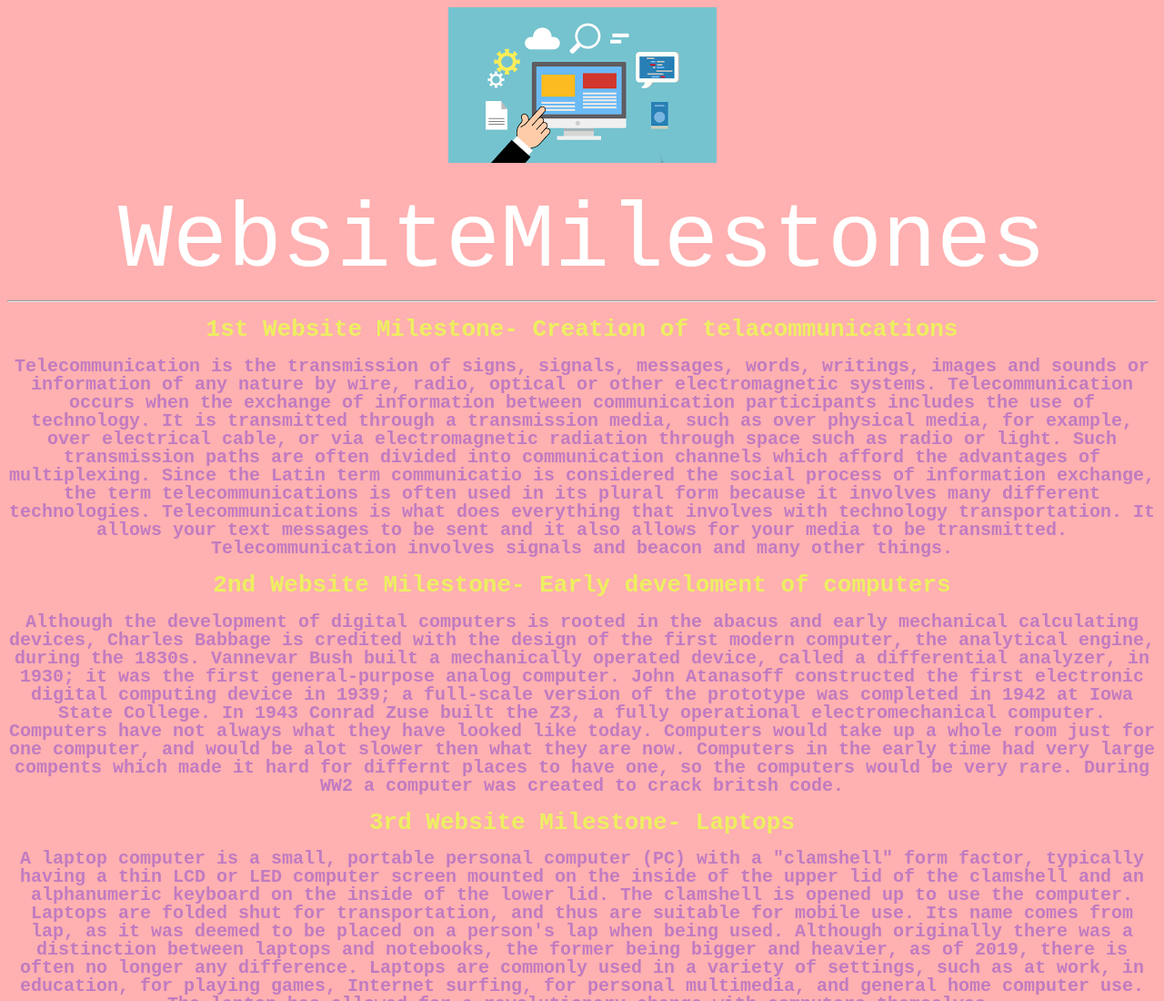
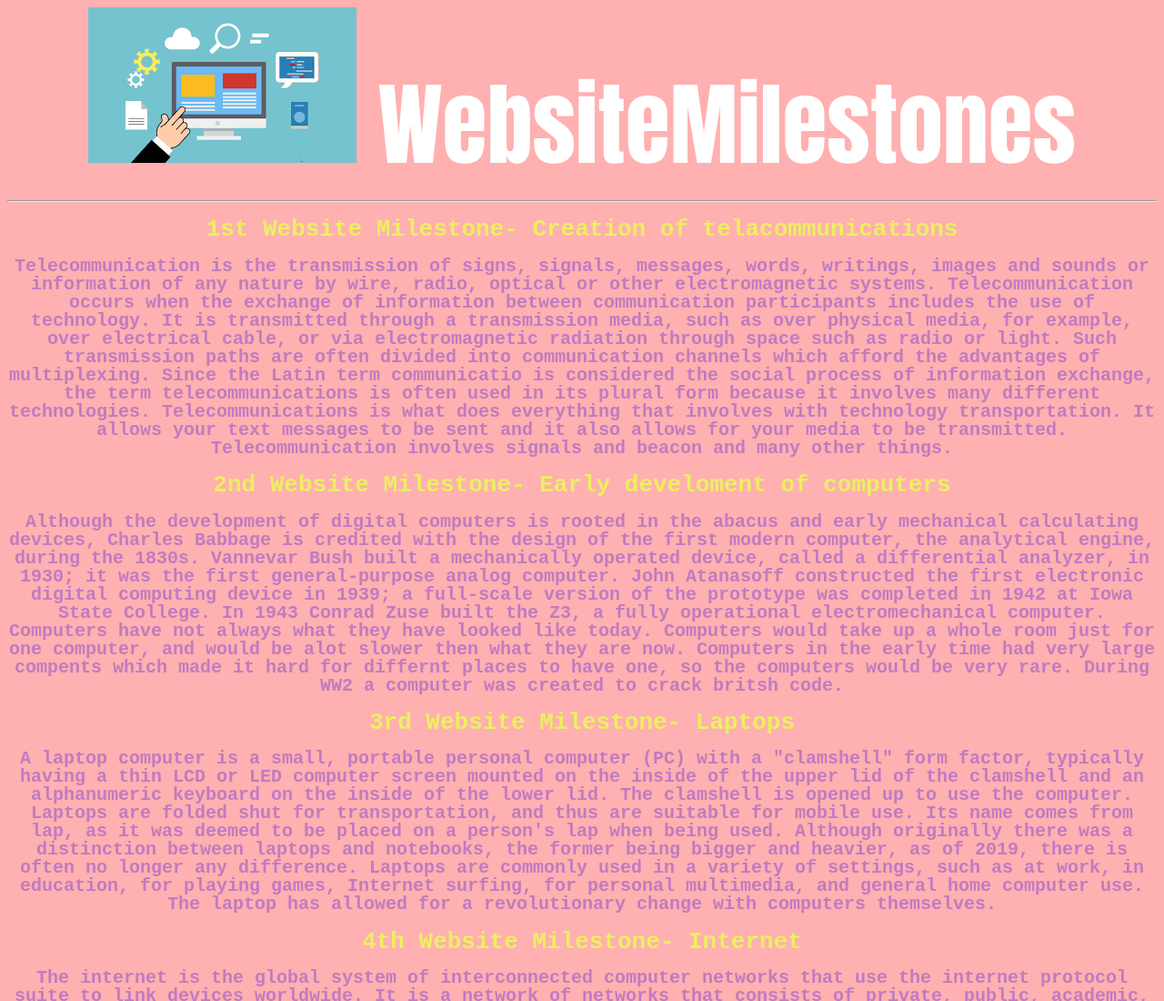
Before and after one commit to sycavitt/tech-website, a plain HTML site: page index.html in a window 1280 px wide. Shown: the top 1100 px of the page at 91% size. Drawn offline with Linux system fonts and the light colour scheme.

Commit message:
Finished

```diff
--- a/index.html
+++ b/index.html
@@ -7,7 +7,7 @@
   <meta name="author" content="sy cavitt">
   <title>WebsiteMilestones</title>
   <link rel="stylesheet" href="styles.css">
-
+<link href="https://fonts.googleapis.com/css?family=Anton&display=swap" rel="stylesheet">
 </head>
 
 
--- a/styles.css
+++ b/styles.css
@@ -10,7 +10,7 @@ header {
   text-align: center;
   color: white;
   font-size: 100px;
-  font-family: monospace;
+  font-family: 'Anton', sans-serif;
 }
 
 h1 {
```
